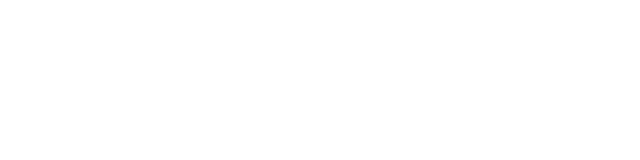
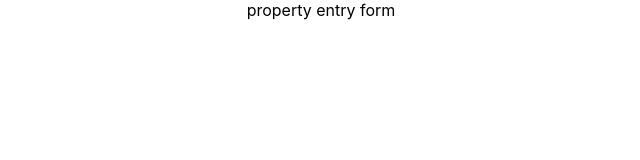
Before and after one commit to pankajkoirala/propertyManagement-project, a React (Create React App) app: page /entry in a window 1280 px wide. Shown: the top 160 px of the page, without its empty margins (319-959 px from the left). Built offline with nearby package versions, Linux system fonts and the light colour scheme.

Commit message:
folder structure

```diff
--- /dev/null
+++ b/src/component/PropertyEntryForm/PropertyEntryForm.js
@@ -0,0 +1,9 @@
+import React from "react"
+
+const PropertyEntry=()=>{
+    return(
+        <div>property entry form</div>
+    )
+}
+
+export default PropertyEntry
--- /dev/null
+++ b/src/component/homepage/homepage.js
@@ -0,0 +1,8 @@
+import React from "react"
+
+const Homepage=()=>{
+    return(
+        <div>homepage</div>
+    )
+}
+export default Homepage
--- /dev/null
+++ b/src/container/homepage/homepage.js
@@ -0,0 +1,9 @@
+import React from "react"
+import HomepageComponent from "../../component/homepage/homepage"
+
+const HomepageContainer=()=>{
+    return(
+        <div><HomepageComponent/></div>
+    )
+}
+export default HomepageContainer
--- /dev/null
+++ b/src/container/propertyEntryForm/PropertyEntryForm.js
@@ -0,0 +1,10 @@
+import React from "react"
+import PropertyEntryFormComponent from "../../component/PropertyEntryForm/PropertyEntryForm"
+
+const PropertyEntry=()=>{
+    return(
+        <div><PropertyEntryFormComponent/></div>
+    )
+}
+
+export default PropertyEntry
--- a/src/router/privateRouter.js
+++ b/src/router/privateRouter.js
@@ -8,8 +8,6 @@
  <Route
  {...rest}
  render={(props)=>status?<Component {...props}/>:<Redirect to="/"/>}/>
-
-
   )
 }
 export default PrivateRouter
--- a/src/router/router.js
+++ b/src/router/router.js
@@ -2,14 +2,16 @@
 import { BrowserRouter as Router, Route, Switch } from "react-router-dom";
 import LoginComponent from "../component/login/login";
 import PrivateRouter from "./privateRouter"
+import Homepage from "../container/homepage/homepage"
+import PropertyEntry from "../container/propertyEntryForm/PropertyEntryForm"
 
 const RouterPage = () => {
     return (
             <Router>
                 <Switch>
-                    <PrivateRouter>
-                    <Route exact path="/login" component={LoginComponent} />
-                    </PrivateRouter>
+                <Route exact path="/" component={Homepage} />
+                <Route exact path="/entry" component={PropertyEntry} />
+                    <PrivateRouter exact path="/login" component={LoginComponent} />
                 </Switch>
             </Router>
     )
```
